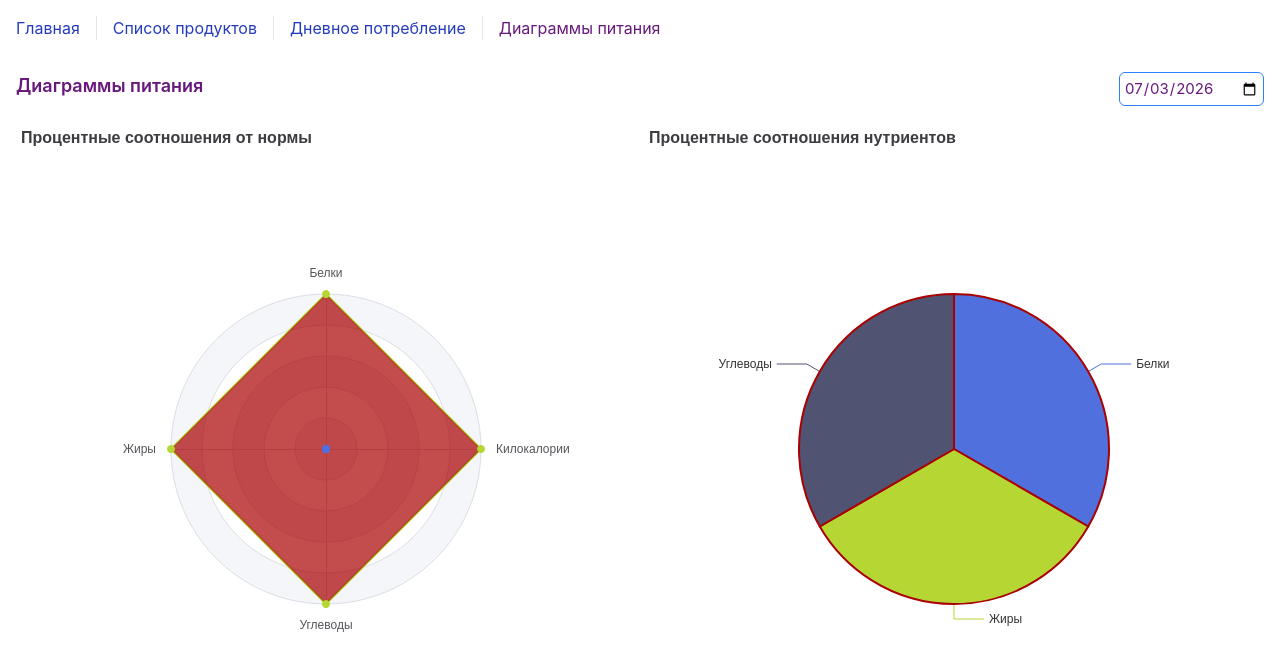
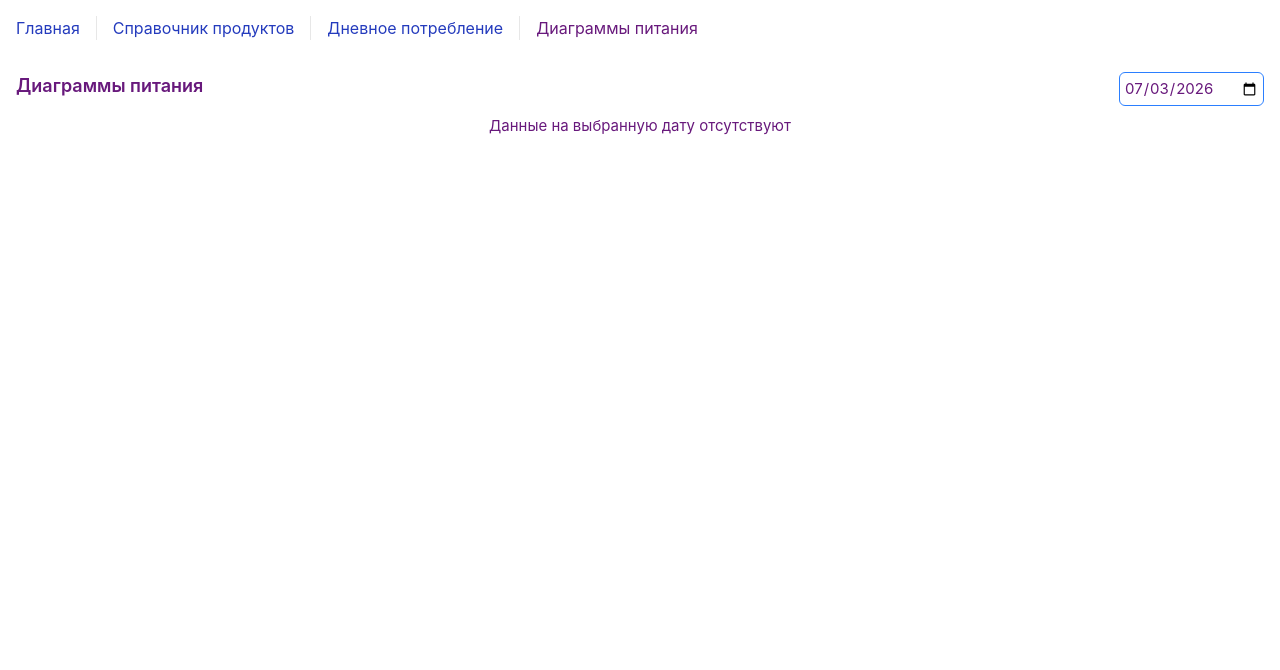
Before and after one commit to AnnaArmodillo/nutrition-tracker, a Vue app: page /nutrition in a window 1280 px wide. Shown: the top 670 px of the page. Built offline with nearby package versions, Linux system fonts and the light colour scheme; the HTML template or start-up script is replaced by a standard one.

Commit message:
UPD: refactor, add bar chart

```diff
--- a/src/App.vue
+++ b/src/App.vue
@@ -7,7 +7,7 @@ import { RouterLink, RouterView } from 'vue-router'
     <div class="wrapper">
       <nav>
         <RouterLink to="/">Главная</RouterLink>
-        <RouterLink to="/products">Список продуктов</RouterLink>
+        <RouterLink to="/products">Справочник продуктов</RouterLink>
         <RouterLink to="/daily-meals">Дневное потребление</RouterLink>
         <RouterLink to="/nutrition">Диаграммы питания</RouterLink>
       </nav>
--- a/src/pages/Home/HomeView.vue
+++ b/src/pages/Home/HomeView.vue
@@ -3,19 +3,19 @@ import { storeToRefs } from 'pinia'
 
 import type { INutrients } from '@/types/interfaces'
 import { useNutritionStore } from '@/stores/nutrition'
-import TargetNutrientsForm from './components/TargetNutrientsForm.vue'
+import DailyNormForm from './components/DailyNormForm.vue'
 
 const store = useNutritionStore()
 
 const {
-  targetNutrientsWeight: targetNutrients
+  dailyNorm
 } = storeToRefs(store)
 const {
-  updateTarget
+  updateDailyNorm
 } = store
 
-const onSaveTarget = (params: INutrients) => {
-  updateTarget(params)
+const onSaveNorm = (params: INutrients) => {
+  updateDailyNorm(params)
 }
 
 </script>
@@ -23,13 +23,13 @@ const onSaveTarget = (params: INutrients) => {
 <template>
   <main class="flex flex-col gap-2 p-2">
     <div class="flex flex-col gap-2 p-2 font-semibold">
-      <p>Раздел "Продукты" содержит весь список добавленных продуктов и позволяет вносить новые</p>
+      <p>Раздел "Справочник продуктов" содержит весь список добавленных продуктов и позволяет вносить новые</p>
       <p>Раздел "Дневное потребление" позволяет внести информацию о потреблении продуктов в день</p>
       <p>Раздел "Диаграммы питания" отображает в виде диаграмм соотношения нутриентов</p>
     </div>
-    <TargetNutrientsForm
-      :targetNutrients="targetNutrients"
-      @save="onSaveTarget"
+    <DailyNormForm
+      :dailyNorm="dailyNorm"
+      @save="onSaveNorm"
     />
   </main>
 </template>
--- a/src/pages/Home/components/TargetNutrientsForm.vue
+++ b/src/pages/Home/components/DailyNormForm.vue
@@ -3,22 +3,22 @@ import { computed, ref } from 'vue'
 
 import type { INutrients } from '@/types/interfaces'
 
-  interface IProps {
-    targetNutrients: INutrients
-  }
+interface IProps {
+  dailyNorm: INutrients
+}
 
 const {
-  targetNutrients
+  dailyNorm
 } = defineProps<IProps>()
 
 const emits = defineEmits<{
     save: [ params: INutrients ]
   }>()
 
-const proteins = ref<number | string | undefined>(targetNutrients?.proteins ?? undefined)
-const fats = ref<number | string | undefined>(targetNutrients?.fats ?? undefined)
-const carbohydrates = ref<number | string | undefined>(targetNutrients?.carbohydrates ?? undefined)
-const calories = ref<number | string | undefined>(targetNutrients?.calories ?? undefined)
+const proteins = ref<number | string | undefined>(dailyNorm?.proteins ?? undefined)
+const fats = ref<number | string | undefined>(dailyNorm?.fats ?? undefined)
+const carbohydrates = ref<number | string | undefined>(dailyNorm?.carbohydrates ?? undefined)
+const calories = ref<number | string | undefined>(dailyNorm?.calories ?? undefined)
 
 const isFormValid = computed(() => {
   return (
@@ -31,10 +31,10 @@ const isFormValid = computed(() => {
 
 const isFormDirty = computed(() => {
   return (
-    proteins.value !== targetNutrients.proteins ||
-      fats.value !== targetNutrients.fats ||
-      carbohydrates.value !== targetNutrients.carbohydrates ||
-      calories.value !== targetNutrients.calories
+    proteins.value !== dailyNorm.proteins ||
+      fats.value !== dailyNorm.fats ||
+      carbohydrates.value !== dailyNorm.carbohydrates ||
+      calories.value !== dailyNorm.calories
   )
 })
 
--- a/src/pages/Nutrition/NutritionCharts.vue
+++ b/src/pages/Nutrition/NutritionCharts.vue
@@ -4,11 +4,8 @@ import { storeToRefs } from 'pinia'
 import VChart from 'vue-echarts'
 import { use } from 'echarts/core'
 import { SVGRenderer } from 'echarts/renderers'
-import { RadarChart, PieChart } from 'echarts/charts'
-import {
-  TitleComponent,
-  TooltipComponent,
-} from 'echarts/components'
+import { RadarChart, PieChart, BarChart } from 'echarts/charts'
+import { TooltipComponent, GridComponent, TitleComponent } from 'echarts/components'
 
 import { useNutritionStore } from '@/stores/nutrition'
 
@@ -16,8 +13,10 @@ use([
   SVGRenderer,
   RadarChart,
   PieChart,
-  TitleComponent,
+  BarChart,
   TooltipComponent,
+  GridComponent,
+  TitleComponent
 ])
 
 const store = useNutritionStore()
@@ -25,47 +24,41 @@ const store = useNutritionStore()
 const {
   factNutrients,
   factTotal,
-  maxFactPercentage,
-  isNutrientsBalancedByTarget
+  maxFactNormCoverage,
+  isNutrientsProgressBalanced,
+  isDailyDataExist
 } = storeToRefs(store)
 
 const {
   setSelectedDate,
 } = store
 
-const percentageFromTargetOption = computed(() => {
+const progressOverviewOption = computed(() => {
+  if (!factTotal.value) return {}
   return {
-    title: {
-      text: 'Процентные соотношения от нормы',
-      top: 10,
-      left: 0,
-      textStyle: {
-        fontSize: 16
-      }
-    },
     tooltip: {
       trigger: 'item'
     },
     radar: {
       shape: 'circle',
-      indicator: Object.values(factTotal.value).map((item) => ({
+      indicator: Object.values(factTotal.value ?? {}).map((item) => ({
         name: item.title,
-        max: maxFactPercentage.value
+        max: maxFactNormCoverage.value
       }))
     },
     series: [
       {
         type: 'radar',
         areaStyle: {
-          color: isNutrientsBalancedByTarget.value ? '#00AA00' : '#AA0000'
+          color: isNutrientsProgressBalanced.value ? '#00AA00' : '#AA0000'
         },
         data: [
           {
-            value: Object.values(factTotal.value).map((item) => item.percentFromTargetValue),
-            name: 'Фактическое потребление, %'
+            value: Object.values(factTotal.value ?? {}).map((item) => item.normCoverage),
+            name: 'Фактическое потребление, % от нормы'
           },
           {
-            value: Object.values(factTotal.value).map(() => 100),
+            value: Object.values(factTotal.value ?? {}).map(() => 100),
             name: 'Суточная норма, %'
           }
         ]
@@ -75,31 +68,77 @@ const percentageFromTargetOption = computed(() => {
 })
 
 const nutrientPercentageOption = computed(() => {
+  if (!factNutrients.value) return {}
   return {
-    title: {
-      text: 'Процентные соотношения нутриентов',
-      top: 10,
-      left: 0,
-      textStyle: {
-        fontSize: 16
-      }
-    },
     tooltip: {
-      trigger: 'item'
+      trigger: 'item',
+      valueFormatter: (value: string) => `${value} гр`
     },
     series: [
       {
         type: 'pie',
         radius: '50%',
-        data: Object.values(factNutrients.value).map((item) => ({
+        data: Object.values(factNutrients.value ?? {}).map((item) => ({
           name: item.title,
-          value: item.percentFromTotalWeight,
+          value: item.value,
           itemStyle: {
             borderColor: item.isBalancedByTotalWeight ? '#00AA00' : '#AA0000',
             borderWidth: 2
           }
         }))
       },
+    ]
+  }
+})
+
+const progressTrendOption = computed(() => {
+  if (!factTotal.value) return {}
+  return {
+    title: {
+      subtext: `Синим цветом отмечены значения нормы. Фактическое потребление, соответствующее суточной норме, отмечено зелёным
+        цветом, выходящее за пределы нормы - красным
+      `
+    },
+    tooltip: {
+      trigger: 'axis',
+      axisPointer: {
+        type: 'shadow'
+      }
+    },
+    xAxis: [
+      {
+        type: 'category',
+        data: Object.values(factTotal.value ?? {}).map((item) => item.title),
+      }
+    ],
+    yAxis: [
+      {
+        type: 'value',
+      }
+    ],
+    series: [
+      {
+        name: 'Суточная норма, ед.',
+        type: 'bar',
+        emphasis: {
+          focus: 'series'
+        },
+        data: Object.values(factTotal.value ?? {}).map((item) => item.targetValue),
+      },
+      {
+        name: 'Фактическое потребление, ед.',
+        type: 'bar',
+        emphasis: {
+          focus: 'series'
+        },
+        colorBy: 'data',
+        data: Object.values(factTotal.value ?? {}).map((item) => ({
+          value: item.value,
+          itemStyle: {
+            color: item.hasDeviation ? '#AA0000' : '#00AA00'
+          }
+        })),
+      }
     ]
   }
 })
@@ -118,6 +157,13 @@ watch(date, (newValue) => {
   setSelectedDate(newValue)
 }, { immediate: true })
 
+type TChartType = 'progressOverview' | 'progressTrend' | 'dailyComposition'
+
+const selectedChart = ref<TChartType>('progressOverview')
+
+const onSelectChart = (type: TChartType) => {
+  selectedChart.value = type
+}
 </script>
 <template>
   <main class="flex flex-col p-4 gap-2 h-full w-full">
@@ -131,15 +177,69 @@ watch(date, (newValue) => {
         class="border border-solid border-blue-500 rounded-md p-1 focus:outline focus:outline-blue-500"
       />
     </div>
-    <div class="grid grid-cols-2 gap-2 grow">
-      <v-chart
-        :option="percentageFromTargetOption"
-        autoresize
-      />
-      <v-chart
-        :option="nutrientPercentageOption"
-        autoresize
-      />
+    <div
+      v-if="!isDailyDataExist"
+      class="flex w-full justify-center"
+    >
+      Данные на выбранную дату отсутствуют
+    </div>
+    <div
+      v-else
+      class="flex flex-col gap-2 grow"
+    >
+      <nav
+        class="flex gap-2"
+      >
+        <span
+          class="border border-fuchsia-800 p-1 rounded-md cursor-pointer"
+          :class="selectedChart === 'progressOverview'
+            ? 'bg-fuchsia-400 outline outline-fuchsia-800 text-fuchsia-100'
+            : 'bg-fuchsia-100'
+          "
+          @click="onSelectChart('progressOverview')"
+        >
+          Процент потребления от нормы
+        </span>
+        <span
+          class="border border-fuchsia-800 p-1 rounded-md cursor-pointer"
+          :class="selectedChart === 'progressTrend'
+            ? 'bg-fuchsia-400 outline outline-fuchsia-800 text-fuchsia-100'
+            : 'bg-fuchsia-100'
+          "
+          @click="onSelectChart('progressTrend')"
+        >
+          Потребление от нормы в абсолютных значениях
+        </span>
+        <span
+          class="border border-fuchsia-800 p-1 rounded-md cursor-pointer"
+          :class="selectedChart === 'dailyComposition'
+            ? 'bg-fuchsia-400 outline outline-fuchsia-800 text-fuchsia-100'
+            : 'bg-fuchsia-100'
+          "
+          @click="onSelectChart('dailyComposition')"
+        >
+          Распределение нутриентов
+        </span>
+      </nav>
+      <div
+        class="flex flex-col grow"
+      >
+        <VChart
+          v-if="selectedChart === 'progressOverview'"
+          :option="progressOverviewOption"
+          autoresize
+        />
+        <VChart
+          v-if="selectedChart === 'progressTrend'"
+          :option="progressTrendOption"
+          autoresize
+        />
+        <VChart
+          v-if="selectedChart === 'dailyComposition'"
+          :option="nutrientPercentageOption"
+          autoresize
+        />
+      </div>
     </div>
   </main>
 </template>
--- a/src/pages/Products/ProductList.vue
+++ b/src/pages/Products/ProductList.vue
@@ -70,7 +70,7 @@ const onSaveProduct = (params: IProductParams) => {
       v-else-if="!products.length"
       class="flex justify-center"
     >
-      Пока список продуктов пуст
+      Пока справочник пуст
     </div>
     <table
       v-else
--- a/src/stores/dailyMeals.ts
+++ b/src/stores/dailyMeals.ts
@@ -45,6 +45,7 @@ export const useDailyMealsStore = defineStore('dailyMeals', () => {
   })
 
   const totalNutrientsByDate = computed(() => {
+    if (!entriesByDateWithNutrients.value.length) return null
     const total = entriesByDateWithNutrients.value.reduce((acc, e) => {
       acc.weight += Number(e.weight)
       acc.proteins += Number(e.proteins)
--- a/src/stores/nutrition.ts
+++ b/src/stores/nutrition.ts
@@ -4,14 +4,14 @@ import { defineStore, storeToRefs } from 'pinia'
 import type { INutrients } from '@/types/interfaces'
 import { useDailyMealsStore } from './dailyMeals'
 
-const MIN_PERCENTAGE = 85
-const MAX_PERCENTAGE = 115
+const MIN_NORM_COVERAGE = 85
+const MAX_NORM_COVERAGE = 115
 const MAX_DIFF = 15
 
 export const useNutritionStore = defineStore('nutrition', () => {
   const selectedDate = ref<string>('')
 
-  const targetNutrientsWeight = ref({
+  const dailyNorm = ref({
     proteins: 0,
     fats: 0,
     carbohydrates: 0,
@@ -33,12 +33,12 @@ export const useNutritionStore = defineStore('nutrition', () => {
     setDailyMealsSelectedDate(date)
   }
 
-  const updateTarget = (params: INutrients) => {
-    targetNutrientsWeight.value = params
+  const updateDailyNorm = (params: INutrients) => {
+    dailyNorm.value = params
   }
 
-  const totalTargetWeight = computed(() => {
-    return Object.entries(targetNutrientsWeight.value).reduce((acc, [ key, value ]) => {
+  const totalNormWeight = computed(() => {
+    return Object.entries(dailyNorm.value).reduce((acc, [ key, value ]) => {
       if (key !== 'calories') {
         return acc + value
       } else {
@@ -47,22 +47,22 @@ export const useNutritionStore = defineStore('nutrition', () => {
     }, 0)
   })
 
-  const targetNutrientsFromTotalWeight = computed(() => {
+  const nutrientsNormFromTotalWeight = computed(() => {
     return {
       proteins: totalFactWeight.value > 0
-        ? Math.round(targetNutrientsWeight.value.proteins / totalFactWeight.value * 100)
+        ? Math.round(dailyNorm.value.proteins / totalFactWeight.value * 100)
         : 0,
-      fats: totalTargetWeight.value > 0
-        ? Math.round(targetNutrientsWeight.value.fats / totalTargetWeight.value * 100)
+      fats: totalNormWeight.value > 0
+        ? Math.round(dailyNorm.value.fats / totalNormWeight.value * 100)
         : 0,
-      carbohydrates: totalTargetWeight.value > 0
-        ? Math.round(targetNutrientsWeight.value.carbohydrates / totalTargetWeight.value * 100)
+      carbohydrates: totalNormWeight.value > 0
+        ? Math.round(dailyNorm.value.carbohydrates / totalNormWeight.value * 100)
         : 0
     }
   })
 
   const totalFactWeight = computed(() => {
-    return Object.entries(totalNutrientsByDate.value).reduce((acc, [ key, value ]) => {
+    return Object.entries(totalNutrientsByDate.value ?? {}).reduce((acc, [ key, value ]) => {
       if (key !== 'calories' && key !== 'weight') {
         return acc + Number(value ?? 0)
       } else {
@@ -72,10 +72,26 @@ export const useNutritionStore = defineStore('nutrition', () => {
   })
 
   const factNutrients = computed(() => {
+    if (!totalNutrientsByDate.value) {
+      return null
+    }
+
+    // нормы потребления нутриентов
+    const proteinsNorm = dailyNorm.value.proteins
+    const fatsNorm = dailyNorm.value.fats
+    const carbohydratesNorm = dailyNorm.value.carbohydrates
+
+    // фактический вес потребленных нутриентов
     const proteinsFactWeight = Number(totalNutrientsByDate.value?.proteins ?? 0)
     const fatsFactWeight = Number(totalNutrientsByDate.value?.fats ?? 0)
     const carbohydratesFactWeight = Number(totalNutrientsByDate.value?.carbohydrates ?? 0)
 
+    // фактическое потребление от нормы
+    const proteinsNormCoverage = proteinsNorm > 0 ? proteinsFactWeight / proteinsNorm * 100 : 0
+    const fatsNormCoverage = fatsNorm > 0 ? fatsFactWeight / fatsNorm * 100 : 0
+    const carbohydratesNormCoverage = carbohydratesNorm > 0 ? carbohydratesFactWeight / carbohydratesNorm * 100 : 0
+
+    // процент потребленных нутриентов от общего веса
     const proteinsFactFromTotal = totalFactWeight.value > 0
       ? proteinsFactWeight / totalFactWeight.value * 100
       : 0
@@ -86,80 +102,87 @@ export const useNutritionStore = defineStore('nutrition', () => {
       ? carbohydratesFactWeight / totalFactWeight.value * 100
       : 0
 
-    const proteinsTargetFromTotal = targetNutrientsFromTotalWeight.value.proteins
-    const fatsTargetFromTotal = targetNutrientsFromTotalWeight.value.fats
-    const carbohydratesTargetFromTotal = targetNutrientsFromTotalWeight.value.carbohydrates
+    // нормальный % потребления нутриентов от общего веса
+    const proteinsNormFromTotal = nutrientsNormFromTotalWeight.value.proteins
+    const fatsNormFromTotal = nutrientsNormFromTotalWeight.value.fats
+    const carbohydratesNormFromTotal = nutrientsNormFromTotalWeight.value.carbohydrates
 
-    const proteinsDiff = Math.abs(proteinsTargetFromTotal - proteinsFactFromTotal)
-    const fatsDiff = Math.abs(fatsTargetFromTotal - fatsFactFromTotal)
-    const carbohydratesDiff = Math.abs(carbohydratesTargetFromTotal - carbohydratesFactFromTotal)
+    // разница долей нутриентов между нормой и фактом
+    const proteinsDiff = Math.abs(proteinsNormFromTotal - proteinsFactFromTotal)
+    const fatsDiff = Math.abs(fatsNormFromTotal - fatsFactFromTotal)
+    const carbohydratesDiff = Math.abs(carbohydratesNormFromTotal - carbohydratesFactFromTotal)
 
-    const proteinsPercentDiff = proteinsDiff / proteinsTargetFromTotal * 100
-    const fatsPercentDiff = fatsDiff / fatsTargetFromTotal * 100
-    const carbohydratesPercentDiff = carbohydratesDiff / carbohydratesTargetFromTotal * 100
+    // отклонение разницы долей нутриентов от нормы в %
+    const proteinsPercentDiff = proteinsDiff / proteinsNormFromTotal * 100
+    const fatsPercentDiff = fatsDiff / fatsNormFromTotal * 100
+    const carbohydratesPercentDiff = carbohydratesDiff / carbohydratesNormFromTotal * 100
 
     return {
       proteins: {
         title: 'Белки',
+        targetValue: proteinsNorm,
         value: totalNutrientsByDate.value?.proteins ?? 0,
-        percentFromTargetValue: targetNutrientsWeight.value.proteins > 0
-          ? (proteinsFactWeight / targetNutrientsWeight.value.proteins * 100).toFixed(1)
-          : 0,
-        percentFromTotalWeight: proteinsFactFromTotal.toFixed(1),
+        normCoverage: proteinsNormCoverage.toFixed(1),
+        hasDeviation: proteinsNormCoverage <= MIN_NORM_COVERAGE || proteinsNormCoverage >= MAX_NORM_COVERAGE,
         isBalancedByTotalWeight: proteinsPercentDiff <= MAX_DIFF
       },
       fats: {
         title: 'Жиры',
+        targetValue: fatsNorm,
         value: totalNutrientsByDate.value?.fats ?? 0,
-        percentFromTargetValue: targetNutrientsWeight.value.fats > 0
-          ? (fatsFactWeight / targetNutrientsWeight.value.fats * 100).toFixed(1)
-          : 0,
-        percentFromTotalWeight: fatsFactFromTotal.toFixed(1),
+        normCoverage: fatsNormCoverage.toFixed(1),
+        hasDeviation: fatsNormCoverage <= MIN_NORM_COVERAGE || fatsNormCoverage >= MAX_NORM_COVERAGE,
         isBalancedByTotalWeight: fatsPercentDiff <= MAX_DIFF
       },
       carbohydrates: {
         title: 'Углеводы',
+        targetValue: carbohydratesNorm,
         value: totalNutrientsByDate.value?.carbohydrates ?? 0,
-        percentFromTargetValue: targetNutrientsWeight.value.carbohydrates > 0
-          ? (carbohydratesFactWeight / targetNutrientsWeight.value.carbohydrates * 100).toFixed(1)
-          : 0,
-        percentFromTotalWeight: carbohydratesFactFromTotal.toFixed(1),
+        normCoverage: carbohydratesNormCoverage.toFixed(1),
+        hasDeviation: carbohydratesNormCoverage <= MIN_NORM_COVERAGE || carbohydratesNormCoverage >= MAX_NORM_COVERAGE,
         isBalancedByTotalWeight: carbohydratesPercentDiff <= MAX_DIFF
       }
     }
   })
 
   const factTotal = computed(() => {
+    if (!factNutrients.value) return null
+    const caloriesNormCoverage = dailyNorm.value.calories > 0
+      ? Number(totalNutrientsByDate.value?.calories ?? 0) / dailyNorm.value.calories * 100
+      : 0
     return {
       ...factNutrients.value,
       calories: {
         title: 'Килокалории',
+        targetValue: dailyNorm.value.calories,
         value: totalNutrientsByDate.value?.calories ?? 0,
-        percentFromTargetValue: targetNutrientsWeight.value.calories > 0
-          ? (Number(totalNutrientsByDate.value?.calories ?? 0) / targetNutrientsWeight.value.calories * 100).toFixed(1)
-          : 0
+        normCoverage: caloriesNormCoverage.toFixed(1),
+        hasDeviation: caloriesNormCoverage <= MIN_NORM_COVERAGE || caloriesNormCoverage >= MAX_NORM_COVERAGE,
       }
     }
   })
 
-  const maxFactPercentage = computed(() => {
-    return Math.max(...Object.values(factNutrients.value).map(item => Number(item.percentFromTargetValue)), 100)
+  const maxFactNormCoverage = computed(() => {
+    return Math.max(...Object.values(factNutrients.value ?? {}).map(item => Number(item.normCoverage)), 100)
   })
 
-  const isNutrientsBalancedByTarget = computed(() => {
-    return Object.values(factTotal.value)?.every(item =>
-      Number(item.percentFromTargetValue) >= MIN_PERCENTAGE && Number(item.percentFromTargetValue) <= MAX_PERCENTAGE
-    )
+  const isNutrientsProgressBalanced = computed(() => {
+    return Object.values(factTotal.value ?? {})?.every(item => !item.hasDeviation)
+  })
+
+  const isDailyDataExist = computed(() => {
+    return !!totalNutrientsByDate.value
   })
 
   return {
-    targetNutrientsWeight,
+    dailyNorm,
     factNutrients,
     factTotal,
-    maxFactPercentage,
-    isNutrientsBalancedByTarget,
+    maxFactNormCoverage,
+    isNutrientsProgressBalanced,
+    isDailyDataExist,
     setSelectedDate,
-    updateTarget
+    updateDailyNorm
   }
 }, {
   persist: true
```
